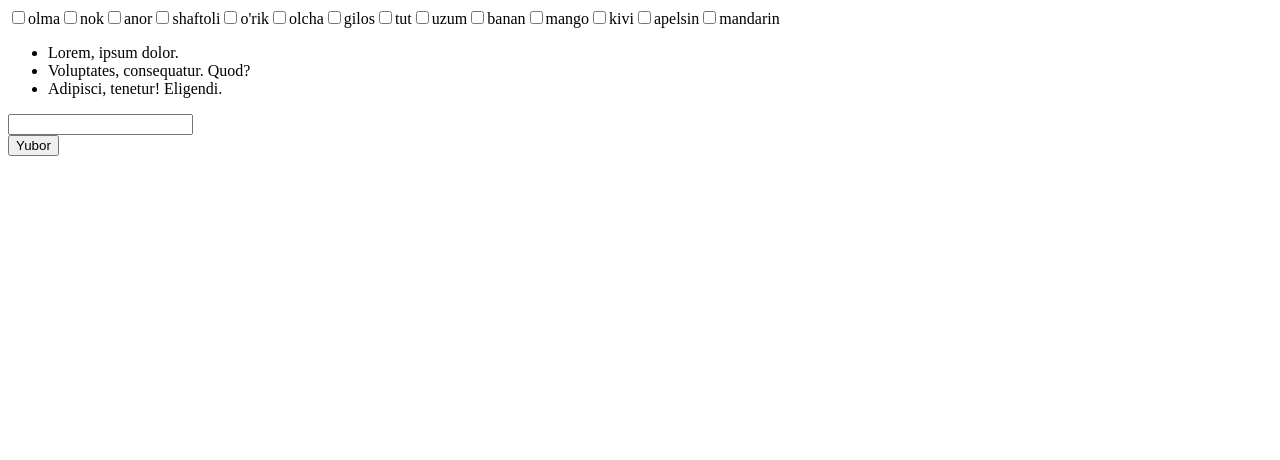
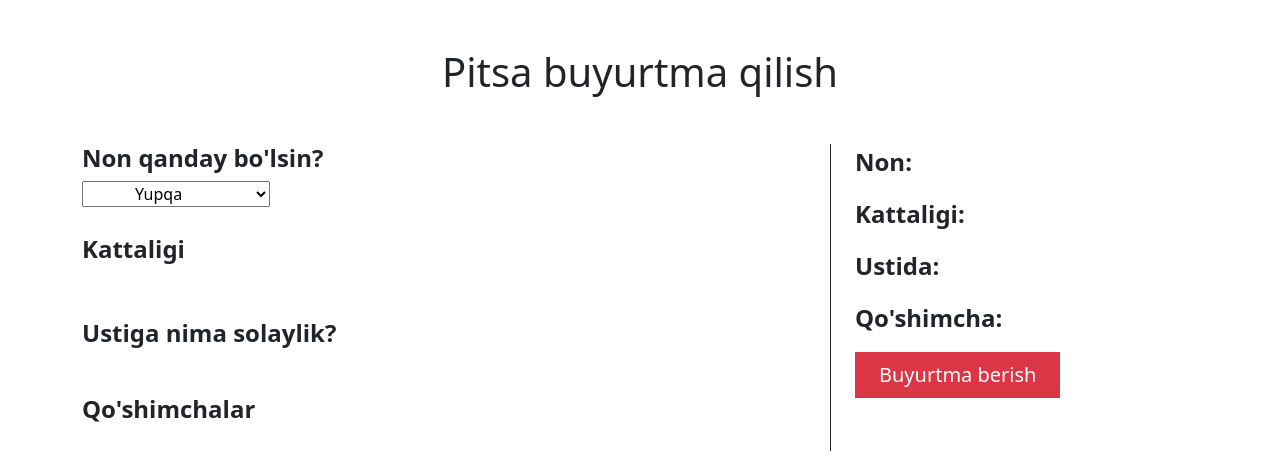
Before and after one commit to Shokhboz-2299/Order-pizza, a plain HTML site: page index.html in a window 1280 px wide. Drawn offline with Linux system fonts and the light colour scheme.

Commit message:
Add bread select

```diff
--- a/index.html
+++ b/index.html
@@ -6,30 +6,75 @@
   <meta http-equiv="X-UA-Compatible" content="IE=edge">
   <meta name="viewport" content="width=device-width, initial-scale=1.0">
   <title>imtixon</title>
-  <link rel="stylesheet" href="css/style.css">
+  <link rel="stylesheet" href="bootstrap/css/bootstrap.min.css">
 </head>
 
 <body>
   <div class="container">
-    <div class="js-input-wrapper">
-      <!-- <input class="first-checkbox" type="checkbox">
-      <input class="second-checkbox" type="checkbox"> -->
+
+    <h1 class="text-center m-5 fst-normal">Pitsa buyurtma qilish</h1>
+
+    <div class="row">
+      <!-- first column  -->
+      <div class="col-md-8">
+
+        <form class="pizza-form" id="form-id" action="https://echo.htmlacademy.ru" method="POST">
+
+          <h4 class="fw-bold">Non qanday bo'lsin?</h4>
+          <select class="bread-select px-5" name="bread-select-name" id="bread-select-id">
+            <option  value=" yupqa">Yupqa</option>
+            <option  value=" qalin">Qalin</option>
+            <option  value=" farqiyoq">Farqi yoq</option>
+          </select>
+          <fieldset class="my-4">
+            <legend class="fw-bold">Kattaligi</legend>
+            <div class="d-flex inputRadioWrapper">
+              <ul class="js-fruits-list"></ul>
             </div>
-    <ul class="js-fruits-list">
-      <li>Lorem, ipsum dolor.</li>
-      <li>Voluptates, consequatur. Quod?</li>
-      <li>Adipisci, tenetur! Eligendi.</li>
-    </ul>
+
+          </fieldset>
+          <fieldset>
+            <legend class="fw-bold">Ustiga nima solaylik?</legend>
+            <div class="d-flex flex-wrap inputCheckboxWrapper">
+              <ul class="js-fruits-list"></ul>
+            </div>
+
+          </fieldset>
+          <fieldset class="my-3">
+            <legend class="fw-bold">Qo'shimchalar</legend>
+            <div class="d-flex inputCheckboxWrapper2">
+
+            </div>
+
+          </fieldset>
 
 
-    <form class="test-form" id="form-id" action="https://echo.htmlacademy.ru" method="POST">
-      <input class="test-input" type="text" name="test-input" required>
+
+
+            </ul>
           </form>
 
-    <button class="test-buttun" type="submit" form="form-id">Yubor</button>
         </div>
 
+        <!-- second column  -->
+        <div class="col-md-4 border-start border-dark px-4">
+          <p class="bread fw-bold fs-4">Non:<span class="breadResult fw-normal"></span></p>
 
+          <p class="pizza-size fw-bold fs-4">Kattaligi:<span class="inputRadioWrapperResult fw-normal"></span></p>
+
+          <p class="onPizza fw-bold fs-4">Ustida:</p>
+          <ul class="selectedOnPizzaList"></ul>
+
+          <p class="additionalPizza fw-bold fs-4">Qo'shimcha:</p>
+          <ul class="selectedAdditionalPizzaList"></ul>
+
+          <button class="order-buttun px-4 py-2 bg-danger text-white border-0 fs-5" type="submit" form="form-id">Buyurtma berish</button>
+        </div>
+      </div>
+
+    </div>
+
+    <script src="./bootstrap/js/bootstrap.bundle.js"></script>
     <script src="js/index.js"></script>
   </body>
   </html>
--- a/js/index.js
+++ b/js/index.js
@@ -1,74 +1,32 @@
-// var numbers = [1, 2, 3, 4, 5, 6, 7, 8, 9, 10];
 
-// for (var number of numbers) {
-//   console.log(number);
+// htmldan elementlarni chaqirib olish
+
+var elPizzaForm =document.querySelector(".pizza-form");
+var elSelectBread = elPizzaForm.querySelector(".bread-select");
+var elBreadResult = document.querySelector(".breadResult");
+var elInputRadioWrapperResult = document.querySelector(".inputRadioWrapperResult");
+var elInputCheckboxWrapper = elPizzaForm.querySelector(".inputCheckboxWrapper");
+var elInputCheckboxWrapper2 = elPizzaForm.querySelector(".inputCheckboxWrapper2");
+
+var elInputRadioWrapper = elPizzaForm.querySelector(".inputRadioWrapper");
+
+// how to make bread
+
+// var optionBread =["Yupqa", "Qalin", "Farqiyoq"];
+
+// for (var i = 0; i < optionBread.length; i++) {
+//   var OptionItem = document.createElement('option');
+//   OptionItem.value = optionBread[i];
+//   OptionItem.textContent = optionBread[i];
+//   OptionItem.classList = "text-denger";
+
+//   elBreadResult.append(OptionItem);
 // }
 
-/* ==================== */
-
-// var elsInputCheckbox = document.querySelectorAll('[type="checkbox"]');
-
-// console.log(elsInputCheckbox);
-
-// for (var i = 0; i < 5; i++) {
-//   console.log(numbers[i]);
-// }
-
-// var elFruitsList = document.querySelector(".js-fruits-list");
-var elInputWrapper = document.querySelector(".js-input-wrapper");
-
-var fruits = [
-  "olma",
-  "nok",
-  "anor",
-  "shaftoli",
-  "o'rik",
-  "olcha",
-  "gilos",
-  "tut",
-  "uzum",
-  "banan",
-  "mango",
-  "kivi",
-  "apelsin",
-  "mandarin",
-];
-var checkedFruits = [];
-
-for (var i = 0; i < fruits.length; i++) {
-  var newelFruitsLabel = document.createElement("label");
-  var newElFruitsCheckbox = document.createElement("input");
-  var newElFruitsSpan = document.createElement("span");
-
-  newElFruitsCheckbox.type = "checkbox";
-  newElFruitsCheckbox.id = i;
-  newElFruitsCheckbox.required = true;
-  newElFruitsCheckbox.value = fruits[i];
-
-  newElFruitsSpan.textContent = fruits[i];
-
-  newElFruitsCheckbox.addEventListener("change", function (evt) {
-    evt.preventDefault();
-
-    var curruntFruit = newElFruitsCheckbox.value;
-    console.log(curruntFruit);
+elSelectBread.addEventListener('change', function () {
+    elBreadResult.textContent = this.value;
   });
 
-  newelFruitsLabel.appendChild(newElFruitsCheckbox);
-  newelFruitsLabel.appendChild(newElFruitsSpan);
 
-  elInputWrapper.appendChild(newelFruitsLabel);
-}
 
-var checkboxes = document.querySelectorAll('[type="checkbox"]');
-
-// var checkedElements = function () {
-//   if (newElFruitsCheckbox.checked) {
-//     console.log(checkedFruits.push(newElFruitsCheckbox.value));
-//   }
-// };
-// var numbers = [1, 2, 3, 4, 5, 6, 7, 8, 9, 10];
-// console.log(numbers);
-// var deleted = numbers.splice(3, 0);
-// console.log(numbers);
-// console.log(deleted);
+/* ==================== */
```
Lines whose indentation alone changed are shown as unchanged.
